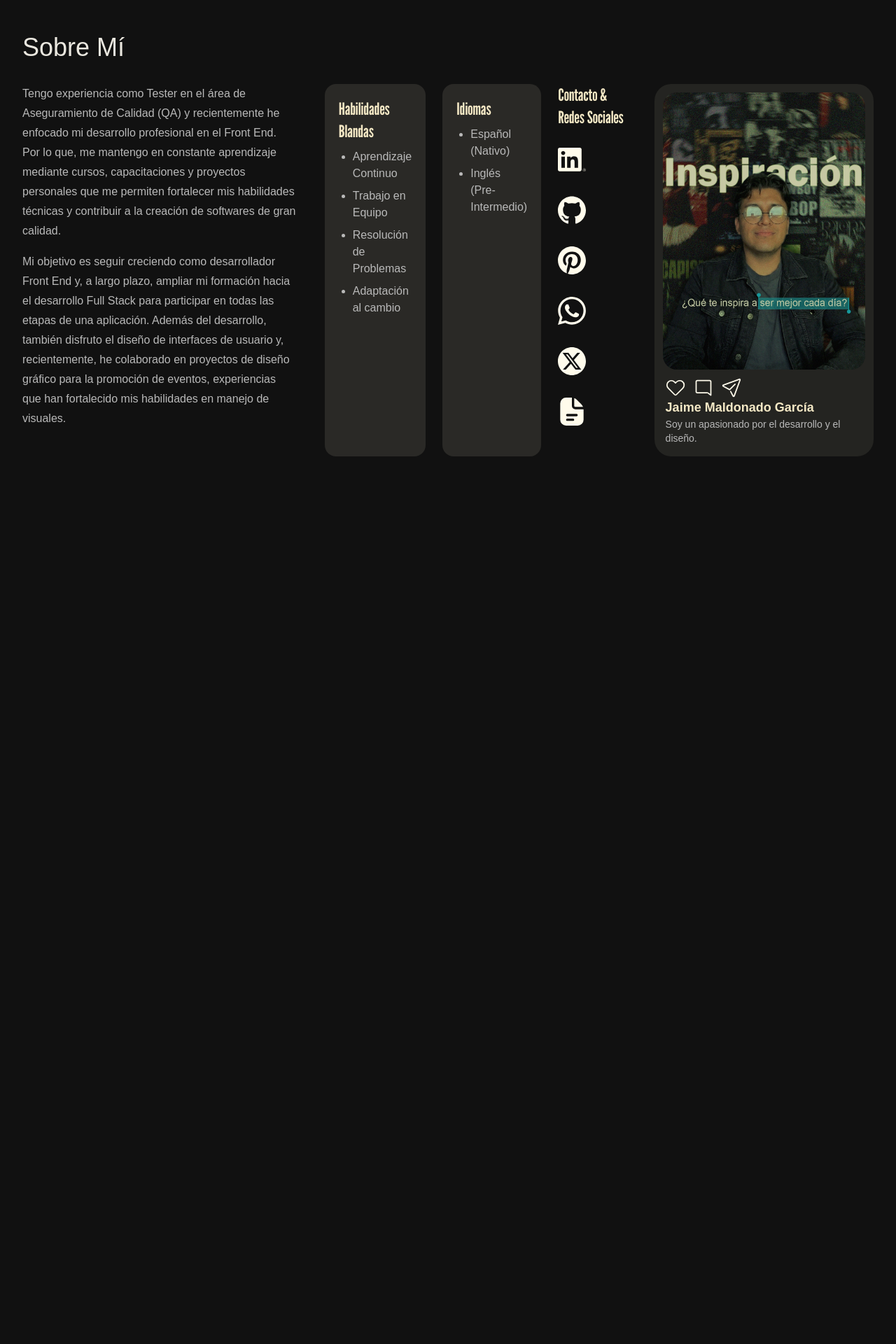
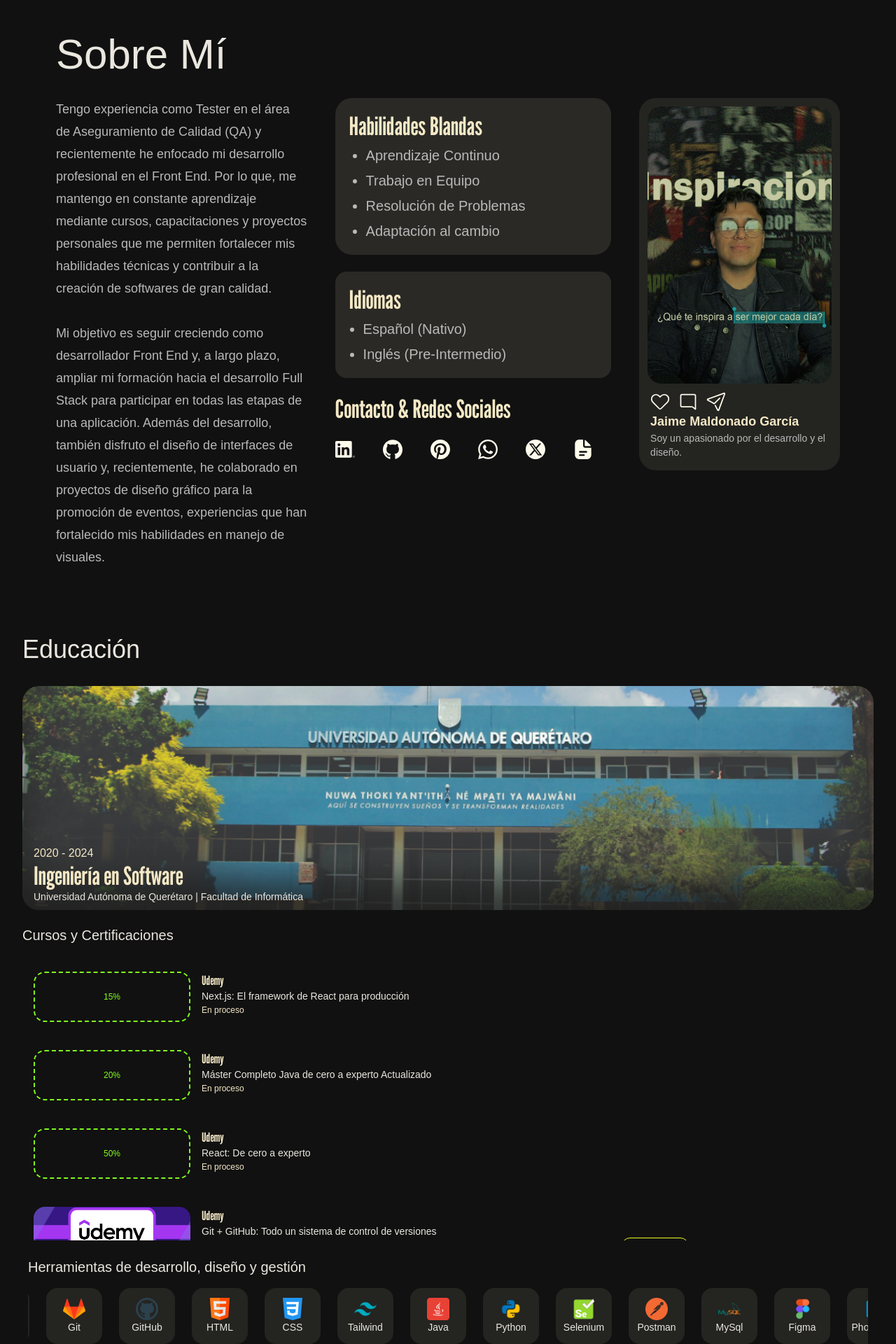
Before and after one commit to JkhasterDev93/Portafolio-JKhaster, a React (Vite) app: page / in a window 1280 px wide. Shown: the part 800-2720 px from the top of the page at 70% size. Before the commit the page ends 1600 px from the top, so only its background shows below. Built offline with nearby package versions, Linux system fonts and the light colour scheme; a web font is replaced by a local one.

Commit message:
Update: Test Education Responsive

```diff
--- a/src/App.tsx
+++ b/src/App.tsx
@@ -1,5 +1,5 @@
 import AboutMe from "./Portafolio/Views/AboutMe"
-// import { Education } from "./Portafolio/Views/Education"
+import { Education } from "./Portafolio/Views/Education"
 // import Experience from "./Portafolio/Views/Experience"
 import Home from "./Portafolio/Views/Home"
 
@@ -8,6 +8,7 @@ const App = () => {
     <main>
     {<Home/>}
     {<AboutMe/>}
+    {<Education />}
     </main>
   )
 }
@@ -16,7 +17,6 @@ export default App
 
 
 /*
-    {<Education />}
     {<Experience />}
 
 */
--- a/src/Portafolio/Views/AboutMe.tsx
+++ b/src/Portafolio/Views/AboutMe.tsx
@@ -17,10 +17,10 @@ const downloadPDF = () => {
 
 
   return (
-    <section className="min-h-screen text-[#EAE7DF] px-8 py-12">
+    <section className="min-h-screen text-[#EAE7DF] px-8 py-12 lg:px-20">
       {/* Título */}
       <h1 className="
-      font-Momo text-4xl mb-8
+      font-Momo text-4xl mb-8 lg:text-6xl
       ">Sobre Mí</h1>
 
       {/* Contenido */}
@@ -31,7 +31,7 @@ const downloadPDF = () => {
 
         <div className="flex flex-col justify-between">
           <div className="
-          flex flex-col gap-4 font-Darker text-lg leading-7 text-[#B9B9B9] text-[16px]">
+          flex flex-col gap-4 font-Darker text-lg leading-7 text-[#B9B9B9] text-[16px] lg:text-[18px] lg:leading-8 lg:gap-8">
             {AboutMeText.map(item=>(
               <p key={item.name}>{item.text}</p>
             ))}
@@ -40,18 +40,18 @@ const downloadPDF = () => {
 
         {/* =================== COLUMNA CENTRO =================== */}
 
-        <div className="flex flex-col md:flex-row gap-6">
+        <div className="flex flex-col md:flex-row lg:flex-col gap-6">
           {/* Habilidades */}
 
           <div className="
-          bg-[#2A2926] rounded-2xl p-5 text-[#F4E8C5]
+          bg-[#2A2926] rounded-2xl p-5 text-[#F4E8C5] lg:rounded-3xl
           ">
             <h2 className="
-            font-League text-2xl mb-2
+            font-League text-2xl mb-2 lg:text-4xl
             ">
               Habilidades Blandas
             </h2>
-            <ul className="list-disc pl-5 space-y-2 font-Darker text-[#B9B9B9] text-[16px]">
+            <ul className="list-disc pl-5 space-y-2 font-Darker text-[#B9B9B9] text-[16px] lg:text-xl lg:pl-6">
               {ListSoftSkills.map(item=>(
                 <li key={item.name}>{item.text}</li>
               ))}
@@ -61,8 +61,8 @@ const downloadPDF = () => {
           {/* Idiomas */}
 
           <div className="bg-[#2A2926] rounded-2xl p-5 text-[#F4E8C5]">
-            <h2 className="font-League text-2xl mb-2">Idiomas</h2>
-            <ul className="list-disc pl-5 space-y-2 font-Darker text-[#B9B9B9] text-[16px]">
+            <h2 className="font-League text-2xl mb-2 lg:text-4xl">Idiomas</h2>
+            <ul className="list-disc pl-5 space-y-2 font-Darker text-[#B9B9B9] text-[16px] lg:text-xl">
               {ListLanguage.map(item=>(
                 <li key={item.name}>{item.text}</li>
               ))}
@@ -73,10 +73,10 @@ const downloadPDF = () => {
 
           <div>
             <h2 className="
-            font-League text-2xl mb-6 text-[#F4E8C5]
+            font-League text-2xl mb-6 text-[#F4E8C5] lg:text-4xl
             ">Contacto & Redes Sociales</h2>
 
-						<div className="flex gap-8 md:flex-wrap">
+						<div className="flex gap-8 md:flex-wrap lg:gap-10">
 							{IconsButtons.map(item=>(
                 <div className="relative group transition-transform">
                   <a
@@ -85,7 +85,7 @@ const downloadPDF = () => {
                     item.name !== 'Curriculum' ? () => window.open(item.url, "_blank") : downloadPDF
                   }
                   >
-                    <item.icon className="w-6 h-6 md:w-10 md:h-10 text-amber-50 cursor-pointer hover:scale-140 transition-transform" />
+                    <item.icon className="w-6 h-6 md:w-10 md:h-10 lg:w-7 lg:h-7 text-amber-50 cursor-pointer hover:scale-140 transition-transform" />
                   </a>
                 <span
                   className="
--- a/src/Portafolio/Views/Education.tsx
+++ b/src/Portafolio/Views/Education.tsx
@@ -21,13 +21,11 @@ export const Education = () => {
   },[])
 
   return (
-    <section className='min-h-screen px-18 py-12 text-[#EAE7DF]'>
-        <h1 className='font-Momo text-6xl mb-12'>Educación</h1>
-        <div className="grid grid-cols-5 grid-rows-10 gap-4 h-160 overflow-hidden">
+    <section className='min-h-screen px-8 py-12 text-[#EAE7DF]'>
+        <h1 className='font-Momo text-4xl mb-8'>Educación</h1>
+        <div className="flex flex-col gap-4 overflow-hidden">
             <div
             className="
-            col-span-3
-            row-span-7
             bg-cover
             bg-center
             rounded-3xl
@@ -37,16 +35,17 @@ export const Education = () => {
             justify-end
             pb-2
             pl-4
+            h-80
             "
             style={{ backgroundImage: `url(${mainImageEdu})`}}
             >
                 <h5 className="font-Momo text-[#F4E8C5]">{ListEducation.main.time}</h5>
-                <h2 className="font-League text-5xl text-[#F4E8C5]">{ListEducation.main.course}</h2>
-                <p className="font-Darker text-2xl">{ListEducation.main.school}</p>
+                <h2 className="font-League text-4xl text-[#F4E8C5]">{ListEducation.main.course}</h2>
+                <p className="font-Darker text-[14px]">{ListEducation.main.school}</p>
             </div>
             <div className="col-span-2 row-span-7 col-start-4 flex flex-col gap-4">
               <div className="w-full h-10 flex items-center">
-                <h3 className="font-Momo text-2xl">Cursos y Certificaciones</h3>
+                <h3 className="font-Momo text-xl">Cursos y Certificaciones</h3>
               </div>
               <div className="w-full h-100 p-2 flex overflow-y-auto no-scrollbar">
                 <div className="w-full h-full flex flex-col gap-2">
@@ -59,25 +58,27 @@ export const Education = () => {
                       bg-center bg-cover rounded-2xl flex
                       items-center justify-center
                       border-2 border-dashed
-                      border-[#81FB1D]"
+                      border-[#81FB1D]
+                      h-18
+                      "
                       >
-                        <span className="font-Momo text-[#81FB1D]">{item.porcent}</span>
+                        <span className="font-Momo text-[#81FB1D] text-[12px]">{item.porcent}</span>
                       </div>
                       :
                       <div
-                      className="col-span-2 row-span-3 bg-center bg-cover rounded-2xl flex"
+                      className="col-span-2 row-span-3 bg-center bg-cover rounded-2xl flex h-18"
                       style={{ backgroundImage: `url(${courseIcon})`}}></div>
                       }
                       <div className="col-span-5 row-span-3 col-start-3 flex flex-col">
-                        <p className="font-League  text-xl text-[#F4E8C5]">{item.school}</p>
+                        <p className="font-League  text-xl text-[#F4E8C5] text-[18px]">{item.school}</p>
                         <p className="font-Darker text-[14px]">{item.description}</p>
-                        <p className="font-Momo text-[#F4E8C5]">{item.time}</p>
+                        <p className="font-Momo text-[#F4E8C5] text-[12px]">{item.time}</p>
                       </div>
                       <div className="col-span-3 col-start-8 row-start-2">
                         {item.end === 'N' ?
                         <></>
                         :
-                        <button className="text-[#F0FB1D] text-sm w-full h-8 border border-[#F0FB1D] rounded-xl cursor-pointer" onClick={() => window.open(item.url, "_blank")}>
+                        <button className="text-[#F0FB1D] text-sm w-24 h-8 border border-[#F0FB1D] rounded-xl cursor-pointer text-[10px]" onClick={() => window.open(item.url, "_blank")}>
                           Ver Certificado
                         </button>
                         }
@@ -88,13 +89,13 @@ export const Education = () => {
               </div>
             </div>
             <div className="col-span-5 row-span-3 row-start-8 p-2">
-              <h3 className="font-Momo text-2xl">Herramientas de desarrollo, diseño y gestión</h3>
+              <h3 className="font-Momo text-xl">Herramientas de desarrollo, diseño y gestión</h3>
               <div className="w-full p-4 flex overflow-x-auto no-scrollbar" ref={scrollRef}>
                 <div className="flex flex-row gap-6 w-max">
                   {stacks.map((item,index)=>(
-                    <div key={`${item.name} - ${index}`} className="w-25 h-25 bg-[#242421] rounded-2xl flex flex-col justify-center items-center">
-                      <img className="w-10 h-10" src={`${item.icon}`}/>
-                      <span className="font-Darker text-xl">{item.label}</span>
+                    <div key={`${item.name} - ${index}`} className="w-20 h-20 bg-[#242421] rounded-2xl flex flex-col justify-center items-center">
+                      <img className="w-8 h-8" src={`${item.icon}`}/>
+                      <span className="font-Darker text-[14px]">{item.label}</span>
                     </div>
                   ))}
                 </div>
```
